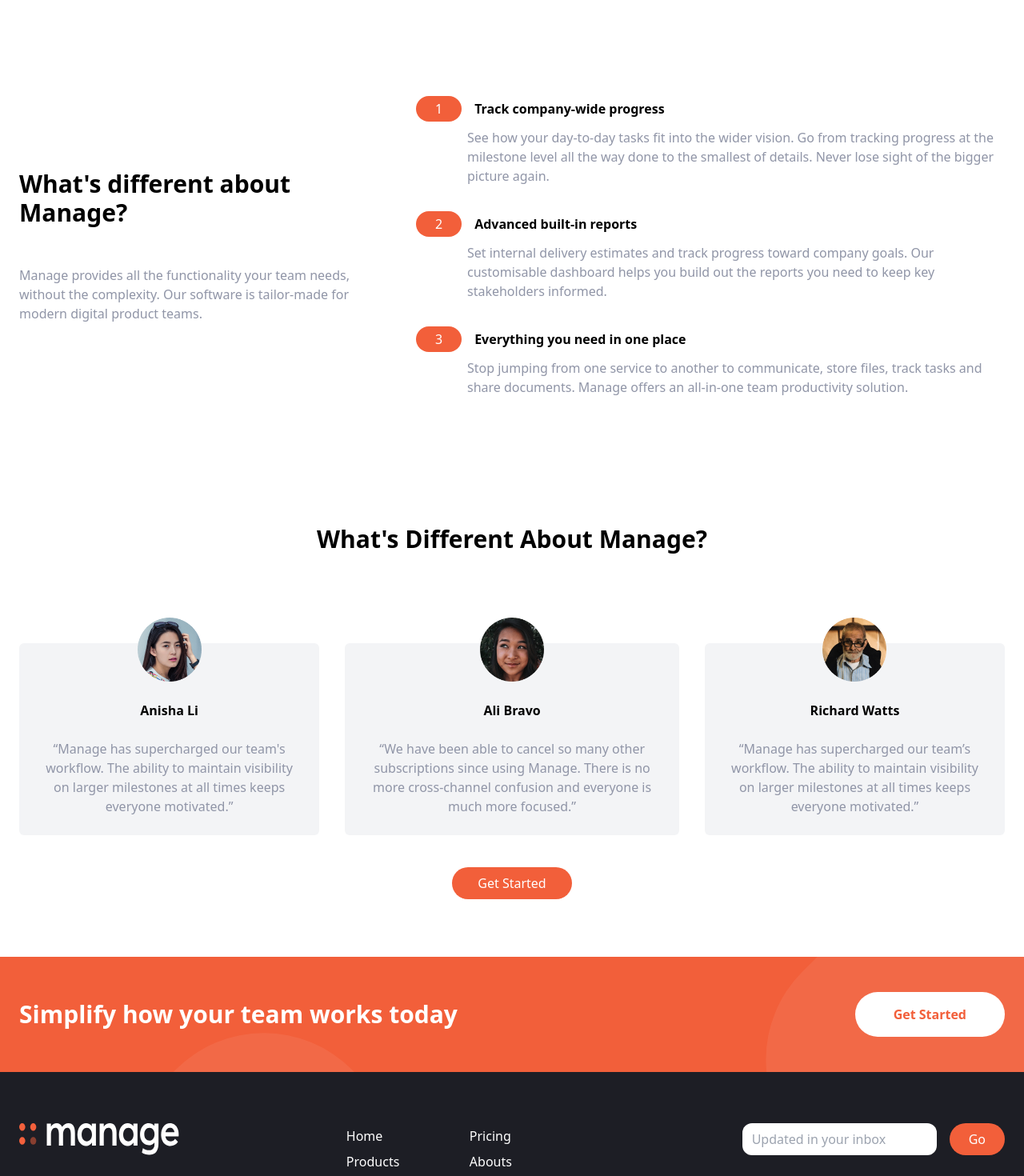
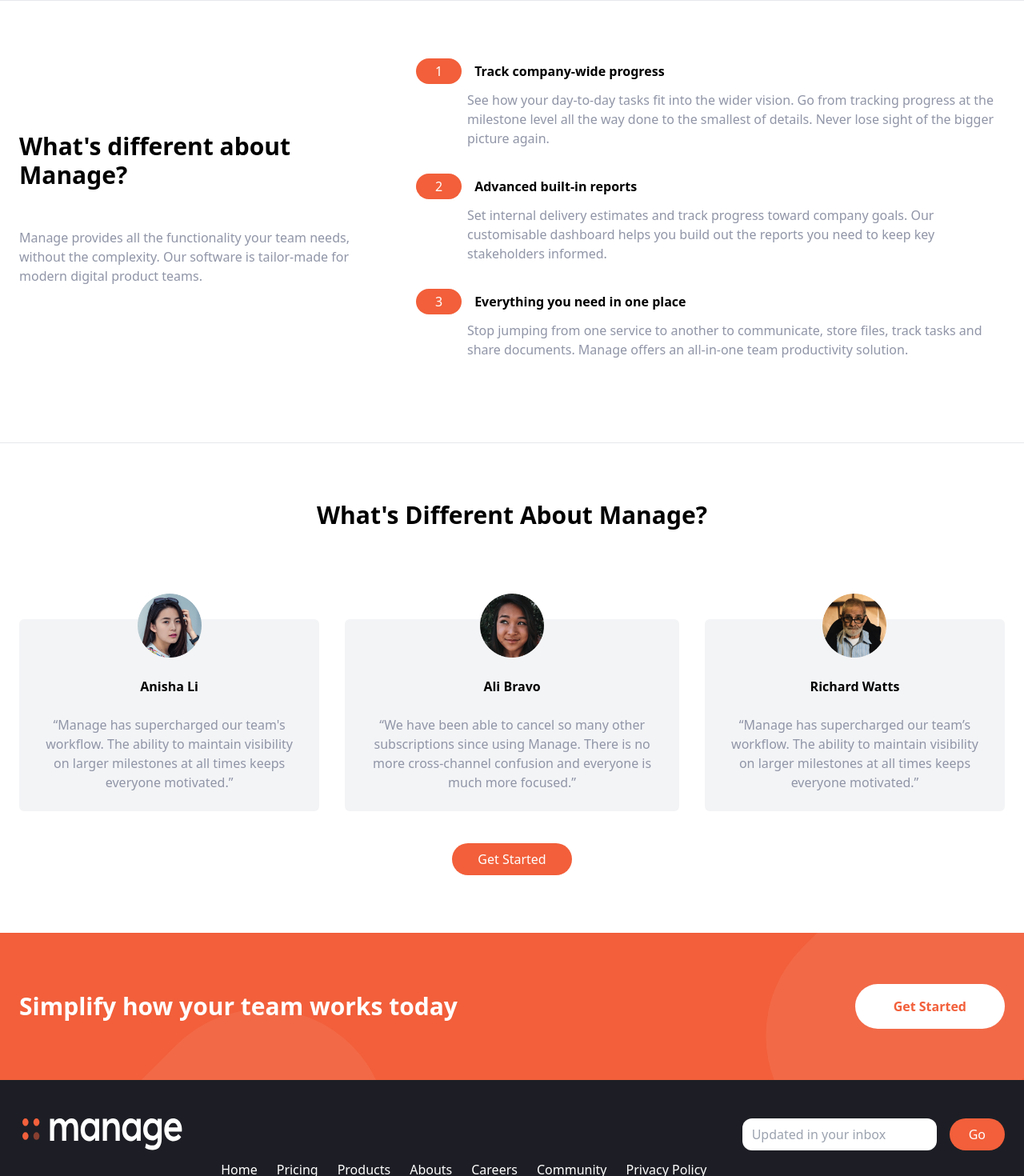
Before and after one commit to PabloNatan/tailwind-landing-page, a Next.js app: page / in a window 1280 px wide. Shown: the part 780-2250 px from the top of the page at 80% size. Built offline with nearby package versions, Linux system fonts and the light colour scheme.

Commit message:
fix: asjustments on layout and README.md file

```diff
--- a/src/components/CallToAction/index.tsx
+++ b/src/components/CallToAction/index.tsx
@@ -4,9 +4,9 @@
   return (
     <section
       id="cta"
-      className="h-36 flex items-center  justify-between px-6 mt-12 bg-brightRed"
+      className="flex flex-col py-9 items-center  px-6 mt-12 bg-brightRed md:flex-row md:py-16 md:justify-between"
     >
-      <h2 className="text-white text-3xl font-bold">
+      <h2 className="text-white text-3xl mb-8 font-bold text-center md:text-left md:mb-0">
         Simplify how your team works today
       </h2>
 
--- a/src/components/Features/index.tsx
+++ b/src/components/Features/index.tsx
@@ -22,7 +22,7 @@
   ];
   return (
     <Container>
-      <div className="mt-28 flex flex-col md:flex-row md:mt-36 md:justify-between md:items-center">
+      <div className="mt-28 flex flex-col md:flex-row md:my-12 md:justify-between md:items-center">
         <div className="flex flex-col space-y-12 mb-8 md:max-w-sm lg:max-w-md">
           <h2 className="font-bold text-3xl text-center md:text-left">
             What&apos;s different about Manage?
--- a/src/components/Footer/index.tsx
+++ b/src/components/Footer/index.tsx
@@ -42,13 +42,13 @@
     { title: "Privacy Policy", url: "#" },
   ];
   return (
-    <div className="bg-veryDarkBlue flex justify-between px-6 py-16">
-      <div className="flex flex-col justify-between">
-        <div>
+    <div className="flex  px-6 flex-col items-center bg-veryDarkBlue py-12 md:items-stretch md:flex-row md:py-12 md:justify-between md:h-56">
+      <div className="flex flex-col items-center order-last mt-6 md:justify-between md:order-first md:m-0 ">
+        <div className="order-last md:order-first">
           <Image src={logo} alt="Manage logo" width="200px" height="40" />
         </div>
 
-        <ul className="flex space-x-4">
+        <ul className="flex space-x-4 mb-6 md:m-0 w-52">
           {iconsLinks.map(({ image_url, url, alt_text }) => (
             <li key={image_url}>
               <a href={url} target="_blank" rel="noreferrer">
@@ -57,12 +57,16 @@
             </li>
           ))}
         </ul>
+
+        <p className="text-white order-last md:hidden">
+          Copyright © 2022, All Rights Reserved
+        </p>
       </div>
 
-      <ul className="grid grid-cols-2 w-1/4">
+      <ul className="flex flex-wrap w-full space-x-4 items-center justify-center text-center mt-6  md:m-0 xl:w-2/5 xl:grid xl:grid-cols-2 xl:text-left xl:space-x-0 xl:items-stretch">
         {siteMap.map(({ title, url }) => (
           <a
-            className="text-white p-1 hover:text-brightRed transition duration-300"
+            className="text-white p-1 hover:text-brightRed transition duration-300 xl:pl-16"
             key={title}
             href={url}
           >
@@ -71,7 +75,7 @@
         ))}
       </ul>
 
-      <div className="flex flex-col justify-between">
+      <div className="flex flex-col justify-between order-first md:order-last">
         <div className="flex space-x-4 h-10">
           <input
             type="text"
@@ -80,7 +84,9 @@
           />
           <button className="btn-primary px-6 py-1">Go</button>
         </div>
-        <p className="text-white">Copyright © 2022, All Rights Reserved</p>
+        <p className="text-white hidden md:block">
+          Copyright © 2022, All Rights Reserved
+        </p>
       </div>
     </div>
   );
--- a/src/components/Hero/index.tsx
+++ b/src/components/Hero/index.tsx
@@ -7,7 +7,7 @@
 const Hero = () => {
   return (
     <Container>
-      <div className="flex flex-col-reverse items-center mt-10 md:flex-row md:justify-between">
+      <div className="flex flex-col-reverse items-center mt-10 mb-12 md:flex-row md:justify-between">
         <div className="flex flex-col space-y-12 md:w-1/2 md:mt-16">
           <h1 className="text-center text-4xl font-bold md:max-w-md md:text-left md:text-5xl lg:text-6xl">
             Bring everyone together to build better products
--- a/src/components/Testimonials/index.tsx
+++ b/src/components/Testimonials/index.tsx
@@ -38,7 +38,7 @@
   ];
   return (
     <Container>
-      <div className="mt-20 flex flex-col">
+      <div className="mt-12 flex flex-col">
         <div>
           <h2 className="font-bold text-3xl text-center mb-20">
             What&apos;s Different About Manage?
--- a/src/pages/index.tsx
+++ b/src/pages/index.tsx
@@ -4,18 +4,26 @@
 import Hero from "components/Hero";
 import Testimonials from "components/Testimonials";
 import type { NextPage } from "next";
+import Head from "next/head";
 import Navbar from "../components/Navbar";
 
 const Home: NextPage = () => {
   return (
-    <div id="hero">
+    <>
+      <Head>
+        <title>Manage</title>
+      </Head>
+      <div id="hero" style={{ minWidth: "375px" }}>
         <Navbar />
         <Hero />
+        <hr />
         <Features />
+        <hr />
         <Testimonials />
         <CallToAction />
         <Footer />
       </div>
+    </>
   );
 };
 
```
Also changed, not shown: src/pages/_app.tsx (+4 -4 lines), 1 other file (tests, documents, lock files or other folders). Lines whose indentation alone changed are shown as unchanged.
